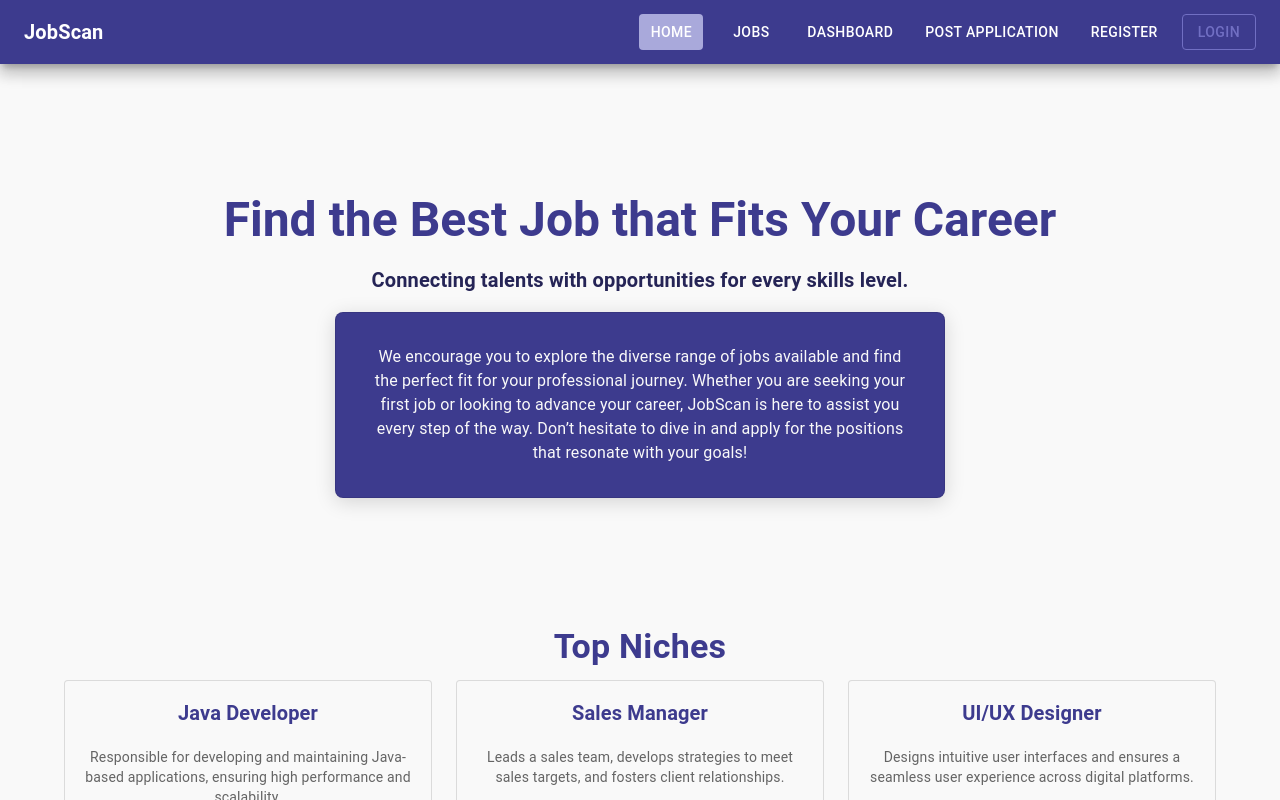
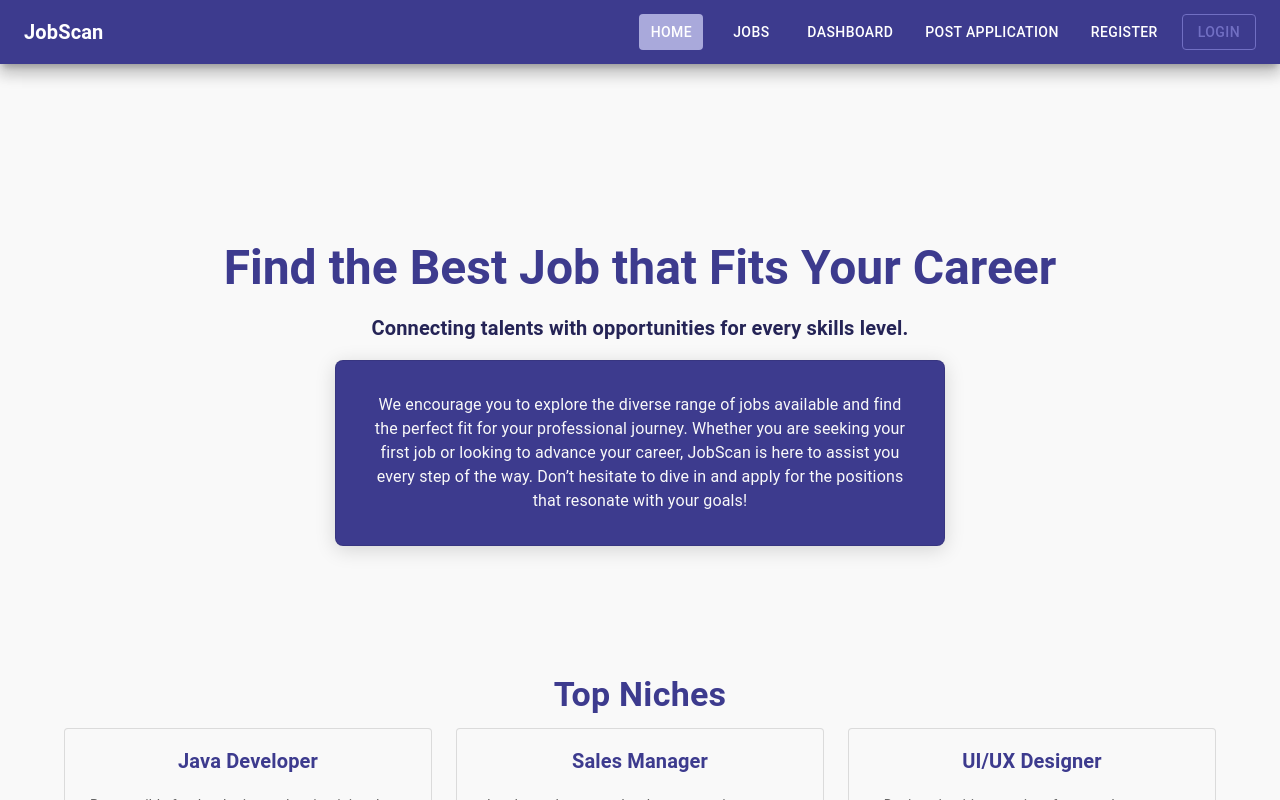
Before and after one commit to fearalert/job-seeker, a React (Vite) app in the folder frontend/: page / in a window 1280 px wide. Shown: the top 800 px of the page. Built offline with nearby package versions, Linux system fonts and the light colour scheme.

Commit message:
margin fix

```diff
--- a/frontend/src/components/Navbar.jsx
+++ b/frontend/src/components/Navbar.jsx
@@ -89,7 +89,7 @@ function Navbar() {
   ];
 
   return (
-    <Box marginBottom={20}>
+    <Box marginBottom={10}>
       <AppBar color='primary' elevation={10} position='fixed'>
         <Toolbar>
           <Typography variant="h6" sx={{ flexGrow: 1 }}>
--- a/frontend/src/components/home/Hero.jsx
+++ b/frontend/src/components/home/Hero.jsx
@@ -13,6 +13,7 @@ const Hero = () => {
       alignItems: 'center',
       p: 4,
       backgroundColor: theme.palette.background.default,
+      mt: 16,
     }}>
       <Typography variant="h3" fontWeight="bold" color={theme.palette.primary.main}>
         Find the Best Job that Fits Your Career
```
